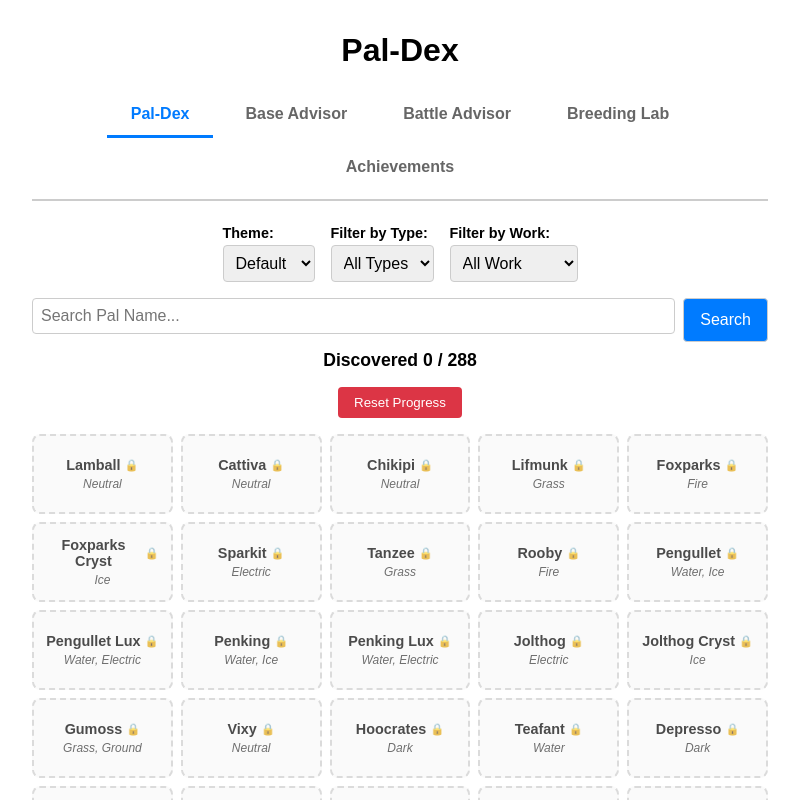
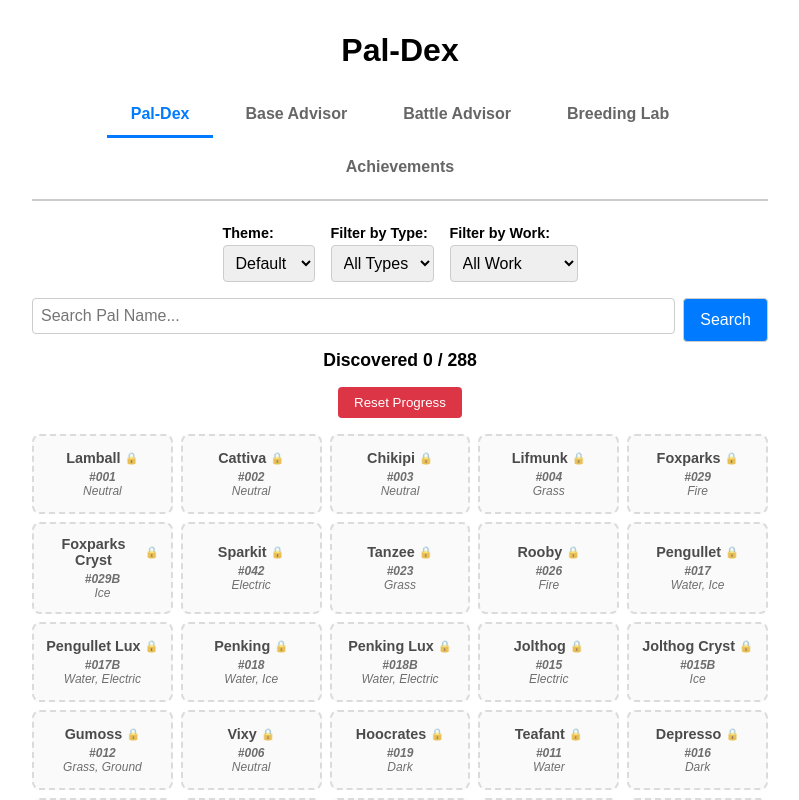
Before and after one commit to ray-seal/paldex, a React (Vite) app: page / in a window 1280 px wide. Shown: the top 800 px of the page, without its empty margins (240-1039 px from the left). Built offline with nearby package versions, Linux system fonts and the light colour scheme.

Commit message:
Show official Paldeck number on cards

```diff
--- a/src/components/PalCard.jsx
+++ b/src/components/PalCard.jsx
@@ -27,6 +27,7 @@ export default function PalCard({ pal, revealed, onClick, theme }) {
                     {pal.name}
                     {!revealed && <span style={styles.badge}> 🔒</span>}
                 </div>
+                {pal.paldeck && <div style={{ ...styles.type, fontWeight: "bold" }}>#{pal.paldeck}</div>}
                 <div style={styles.type}>{typeof pal.type === 'string' ? pal.type : pal.type?.join(', ')}</div>
         </div>
     );
```
